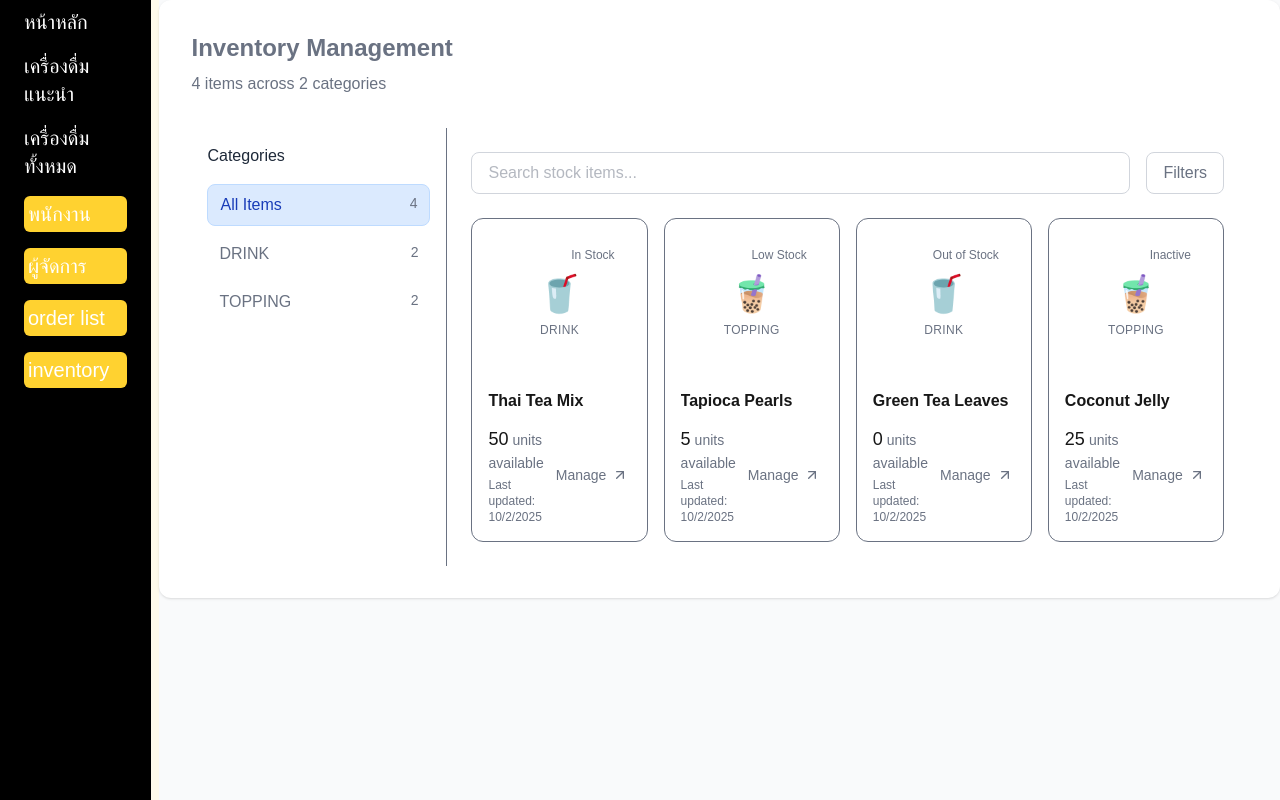
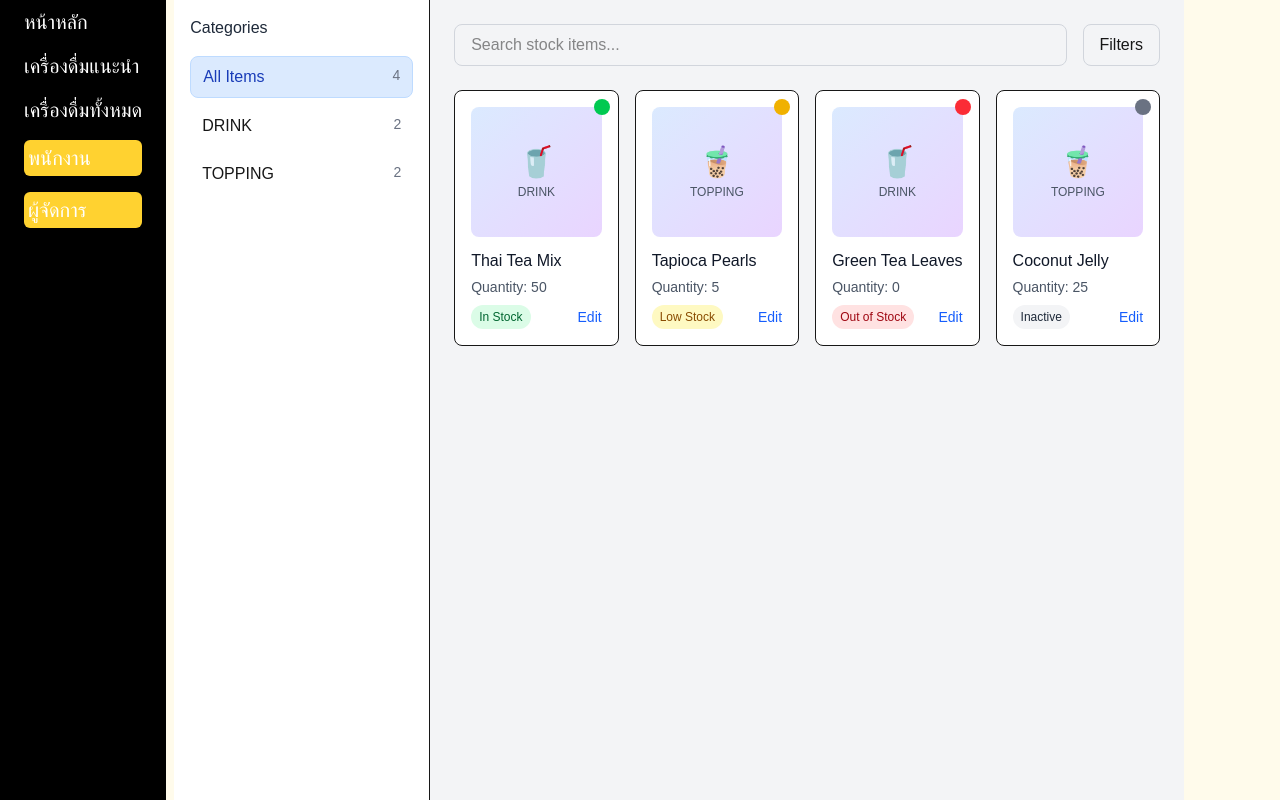
Before and after one commit to turtle1673/Final_Project, a Next.js app: page /staff/inventory in a window 1280 px wide. Built offline with nearby package versions, Linux system fonts and the light colour scheme.

Commit message:
Fix formating and coloring of the Order list and Inventory page.

```diff
--- a/app/staff/inventory/page.tsx
+++ b/app/staff/inventory/page.tsx
@@ -59,32 +59,19 @@ export default function StaffStorage() {
   };
 
  return (
-    <div className="min-h-screen bg-gray-50">
-      <main className="max-w-7xl mx-auto px-4 sm:px-6 lg:px-8 py-8 bg-white rounded-xl shadow-sm">
-        <header className="mb-8">
-          <h1 className="text-2xl font-bold text-gray-500">Inventory Management</h1>
-          <p className="text-muted-foreground mt-2 text-gray-500">
-            {stocks.length} items across {new Set(stocks.map(s => s.category)).size} categories
-          </p>
-        </header>
-
-        <div className="relative text-gray-500">
-          <Storage
-            stocks={stocks}
-            onSelectStock={setSelectedStock}
-          />
-
-          {selectedStock && (
-            <div className="fixed inset-0 bg-black/50 backdrop-blur-sm z-50 text-gray-500">
+    <div className="h-screen bg-gray-100">
+      {selectedStock ? (
         <StorageDetails
           stock={selectedStock}
           onUpdateStock={handleUpdateStock}
           onClose={() => setSelectedStock(null)}
         />
-            </div>
+      ) : (
+        <Storage
+          stocks={stocks}
+          onSelectStock={setSelectedStock}
+        />
       )}
-        </div>
-      </main>
     </div>
   );
 }
--- a/app/staff/orders_list/page.tsx
+++ b/app/staff/orders_list/page.tsx
@@ -65,7 +65,7 @@ export default function StaffOrders() {
   };
 
   return (
-    <div className="flex h-screen text-gray-500">
+    <div className="w-900 flex h-screen bg-gray-100">
       <OrderList orders={orders} onSelectOrder={setSelectedOrder} />
       <OrderDetails order={selectedOrder} onUpdateStatus={handleUpdateStatus} />
     </div>
--- a/components/Navbar.tsx
+++ b/components/Navbar.tsx
@@ -10,8 +10,6 @@ export default function Navbar() {
         <Link href={"/alldrinks"}>เครื่องดื่มทั้งหมด</Link>
         <Link href={'/sign-in'} className='bg-amber-300 p-1 rounded-md'>พนักงาน</Link>
         <Link href={'/sign-up'} className='bg-amber-300 p-1 rounded-md'>ผู้จัดการ</Link>
-        <Link href={'/staff/orders_list'} className='bg-amber-300 p-1 rounded-md'>order list</Link>
-        <Link href={'/staff/inventory'} className='bg-amber-300 p-1 rounded-md'>inventory</Link>
       </div>
     </div>
   )
--- a/components/Orders.tsx
+++ b/components/Orders.tsx
@@ -136,19 +136,19 @@ export default function OrderList({ orders, onSelectOrder }: OrderListProps) {
                 <div className="grid grid-cols-2 gap-2 text-xs">
                   <div className="flex items-center gap-1">
                     <span className="text-gray-500">🌡️</span>
-                    <span className="font-medium text-gray-500">{order.type}</span>
+                    <span className="font-medium">{order.type}</span>
                   </div>
                   <div className="flex items-center gap-1">
                     <span className="text-gray-500">📏</span>
-                    <span className="font-medium text-gray-500">{order.cupsize}</span>
+                    <span className="font-medium">{order.cupsize}</span>
                   </div>
                   <div className="flex items-center gap-1">
                     <span className="text-gray-500">🍯</span>
-                    <span className="font-medium text-gray-500">{order.sweetness}</span>
+                    <span className="font-medium">{order.sweetness}</span>
                   </div>
                   <div className="flex items-center gap-1">
                     <span className="text-gray-500">🧋</span>
-                    <span className="font-medium text-gray-500">{order.topping || 'None'}</span>
+                    <span className="font-medium">{order.topping || 'None'}</span>
                   </div>
                 </div>
               </div>
--- a/components/Storage.tsx
+++ b/components/Storage.tsx
@@ -33,6 +33,13 @@ export default function Storage({ stocks, onSelectStock }: StorageProps) {
     const matchesSearch = stock.name.toLowerCase().includes(searchTerm.toLowerCase());
     return matchesCategory && matchesSearch;
   });
+
+  const getStockStatusColor = (stock: Stock) => {
+    if (stock.status === 'INACTIVE') return 'bg-gray-500';
+    if (stock.quantity === 0) return 'bg-red-500';
+    if (stock.quantity <= 10) return 'bg-yellow-500';
+    return 'bg-green-500';
+  };
 
   const getStockStatusText = (stock: Stock) => {
     if (stock.status === 'INACTIVE') return 'Inactive';
@@ -94,63 +101,50 @@ export default function Storage({ stocks, onSelectStock }: StorageProps) {
             <div
               key={stock.id}
               onClick={() => onSelectStock(stock)}
-              className="group bg-card border border-border rounded-xl p-4 hover:border-primary/30 cursor-pointer transition-all duration-200 hover:shadow-sm relative"
+              className="bg-white border rounded-lg p-4 hover:shadow-md cursor-pointer transition-shadow"
             >
               <div className="relative">
-                <div className="bg-gradient-to-br rounded-xl p-4 aspect-square flex items-center justify-center mb-3">
-                  <div className="text-center space-y-1">
-                    <div className="text-4xl mb-2 transform group-hover:scale-110 transition-transform text-gray-500">
+                <div className="bg-gradient-to-br from-blue-100 to-purple-200 rounded-lg p-4 aspect-square flex items-center justify-center mb-3">
+                  <div className="text-center">
+                    <div className="text-3xl mb-1">
                       {stock.category.toLowerCase().includes('drink') ? '🥤' :
                        stock.category.toLowerCase().includes('topping') ? '🧋' :
                        '📦'}
                     </div>
-                    <p className="text-xs text-gray-500 font-medium uppercase tracking-wide">
-                      {stock.category}
-                    </p>
+                    <p className="text-xs text-gray-600">{stock.category}</p>
                   </div>
                 </div>
 
                 {/* Stock Status Indicator */}
-                <div className={`absolute top-2 right-2 px-2 py-1 rounded-full text-xs font-medium ${
+                <div className={`absolute -top-2 -right-2 w-4 h-4 rounded-full ${getStockStatusColor(stock)}`}></div>
+              </div>
+
+              <h4 className="font-medium text-gray-900 mb-1">{stock.name}</h4>
+              <p className="text-sm text-gray-600 mb-2">
+                Quantity: {stock.quantity}
+              </p>
+
+              <div className="flex justify-between items-center">
+                <span className={`text-xs px-2 py-1 rounded-full ${
                   stock.status === 'INACTIVE'
-                    ? 'bg-muted text-muted-foreground'
+                    ? 'bg-gray-100 text-gray-800'
                     : stock.quantity === 0
-                    ? 'bg-destructive/20 text-destructive'
+                    ? 'bg-red-100 text-red-800'
                     : stock.quantity <= 10
-                    ? 'bg-warning/20 text-warning'
-                    : 'bg-success/20 text-success'
+                    ? 'bg-yellow-100 text-yellow-800'
+                    : 'bg-green-100 text-green-800'
                 }`}>
                   {getStockStatusText(stock)}
-                </div>
-              </div>
-
-              <h4 className="font-semibold text-foreground mb-1 truncate">{stock.name}</h4>
-
-              <div className="flex justify-between items-center mt-3">
-                <div className="space-y-1">
-                  <p className="text-sm text-muted-foreground">
-                    <span className="font-medium text-foreground text-lg mr-1">
-                      {stock.quantity}
-                    </span>
-                    units available
-                  </p>
-                  <p className="text-xs text-muted-foreground">
-                    Last updated: {new Date(stock.updatedAt).toLocaleDateString()}
-                  </p>
-                </div>
+                </span>
 
                 <button
                   onClick={(e) => {
                     e.stopPropagation();
                     onSelectStock(stock);
                   }}
-                  className="px-3 py-1.5 bg-primary/10 text-primary rounded-lg hover:bg-primary/20 transition-colors text-sm font-medium flex items-center gap-1.5"
+                  className="text-blue-600 hover:text-blue-800 text-sm font-medium"
                 >
-                  <span>Manage</span>
-                  <svg xmlns="http://www.w3.org/2000/svg" width="16" height="16" viewBox="0 0 24 24" fill="none" stroke="currentColor" strokeWidth="2" strokeLinecap="round" strokeLinejoin="round" className="lucide lucide-arrow-up-right">
-                    <path d="M7 7h10v10" />
-                    <path d="M7 17 17 7" />
-                  </svg>
+                  Edit
                 </button>
               </div>
             </div>
```
Lines whose indentation alone changed are shown as unchanged.
